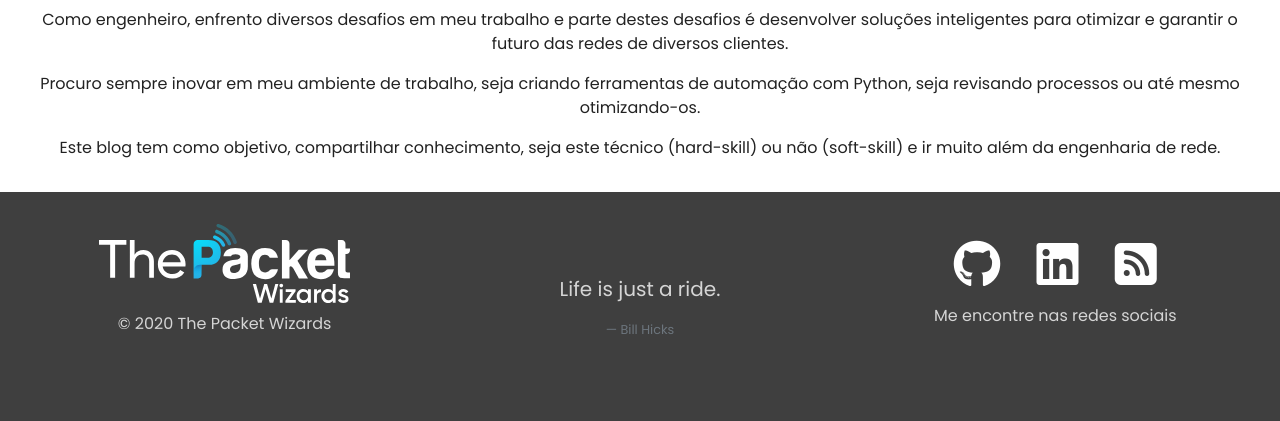
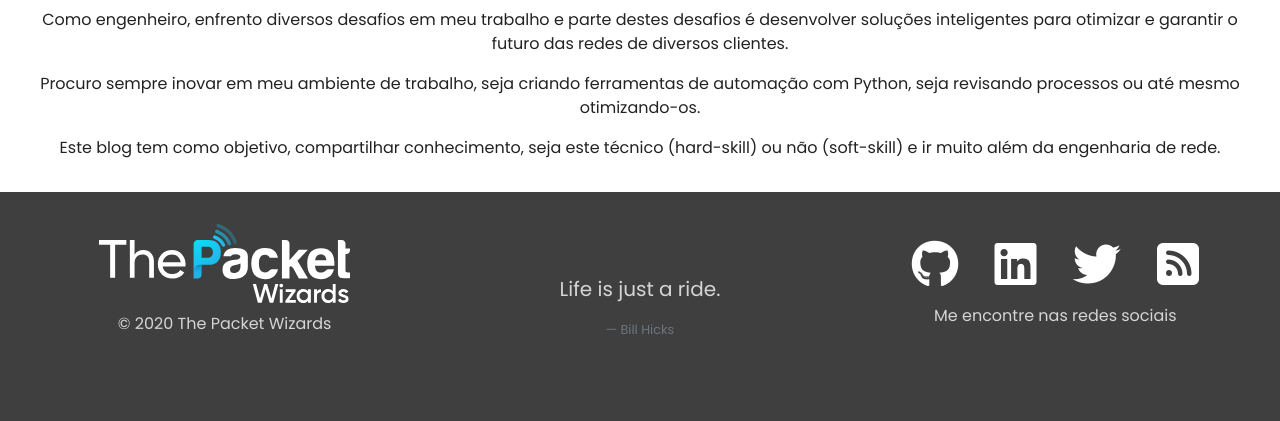
Before and after one commit to decastromonteiro/thepacketwizards, a Django app: page / in a window 1280 px wide. Shown: the part 1343-1764 px from the top of the page. Run offline with Django 3.2, Linux system fonts and the light colour scheme; data that the repository does not hold is empty; some libraries are stand-ins or nearby versions.

Commit message:
included twitter as social network

```diff
--- a/web/statics/css/blog_style.css
+++ b/web/statics/css/blog_style.css
@@ -86,7 +86,7 @@ a:focus {
 }
 
 
-.fa-rss-square, .fa-github, .fa-linkedin {
+.fa-rss-square, .fa-github, .fa-linkedin, .fa-twitter {
     font-size: 2rem;
 }
 
--- a/web/statics/css/index_style.css
+++ b/web/statics/css/index_style.css
@@ -97,13 +97,13 @@ footer img {
     margin: 0 auto;
 }
 
-.fa-github, .fa-linkedin, .fa-rss-square {
+.fa-github, .fa-linkedin, .fa-rss-square, .fa-twitter {
     font-size: 3em;
     margin: 1rem;
     color: white;
 }
 
-.fa-github:hover, .fa-linkedin:hover, .fa-rss-square:hover {
+.fa-github:hover, .fa-linkedin:hover, .fa-rss-square:hover, .fa-twitter:hover {
     font-size: 3.3em;
     color: #d5d5d5;
 }
--- a/web/templates/blog/base.html
+++ b/web/templates/blog/base.html
@@ -102,6 +102,12 @@
                     </a>
                 </li>
                 <li class="social-network">
+                    <a href="https://twitter.com/castromonteiro" target="_blank" rel="noopener noreferrer"><i
+                            class="fab fa-twitter"></i>
+                        Twitter
+                    </a>
+                </li>
+                <li class="social-network">
                     <a href="/blog/rss" target="_blank" rel="noopener noreferrer"><i class="fas fa-rss-square"></i>
                         RSS Feed
                     </a>
--- a/web/templates/index/base.html
+++ b/web/templates/index/base.html
@@ -92,7 +92,8 @@
                     <a class="social" href="https://github.com/decastromonteiro"><i class="fab fa-github"></i></a>
                     <a class="social" href="https://www.linkedin.com/in/leonardo-de-castro-monteiro/"><i
                             class="fab fa-linkedin"></i></a>
-                    <a class="social" href="#"><i class="fas fa-rss-square"></i></a>
+                    <a class="social" href="https://twitter.com/castromonteiro"><i class="fab fa-twitter"></i></a>
+                    <a class="social" href="/rss"><i class="fas fa-rss-square"></i></a>
                     <p>Me encontre nas redes sociais</p>
 
                 </div>
```
Also changed, not shown: 2 other files.
